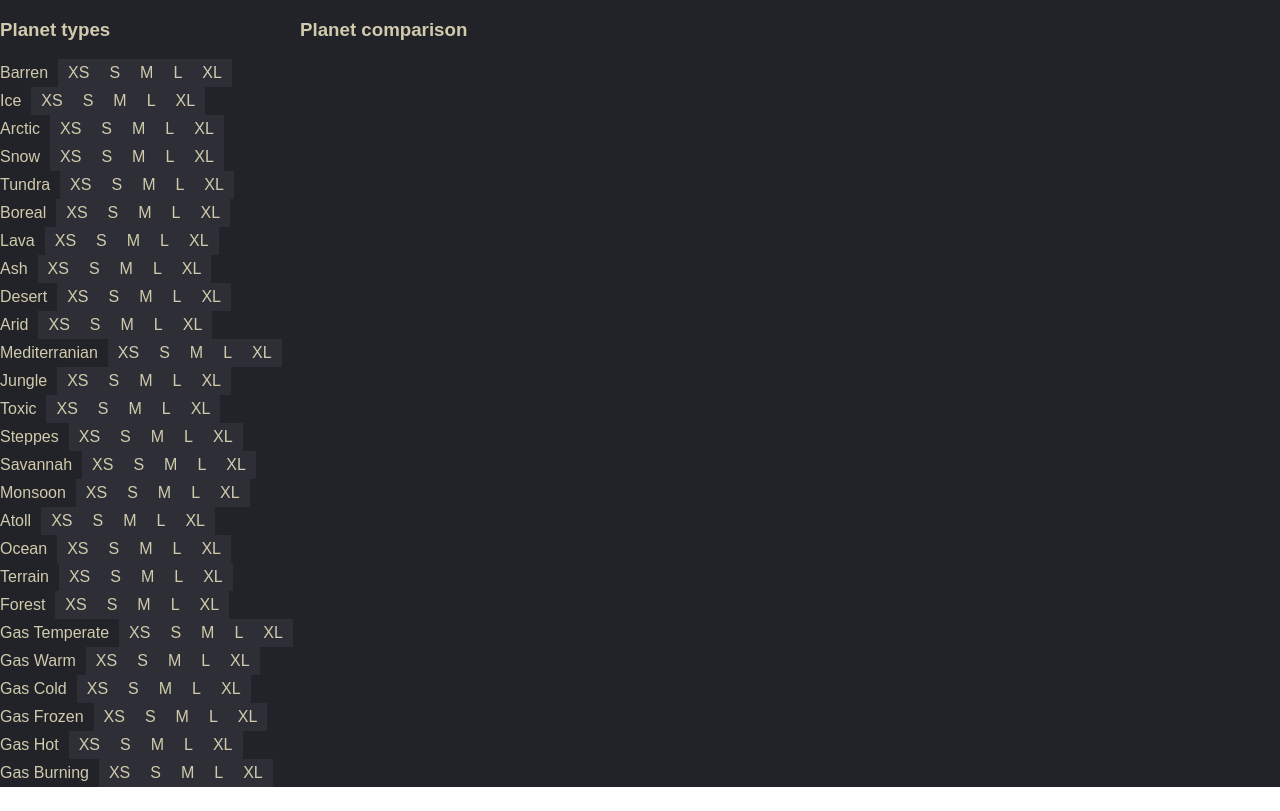
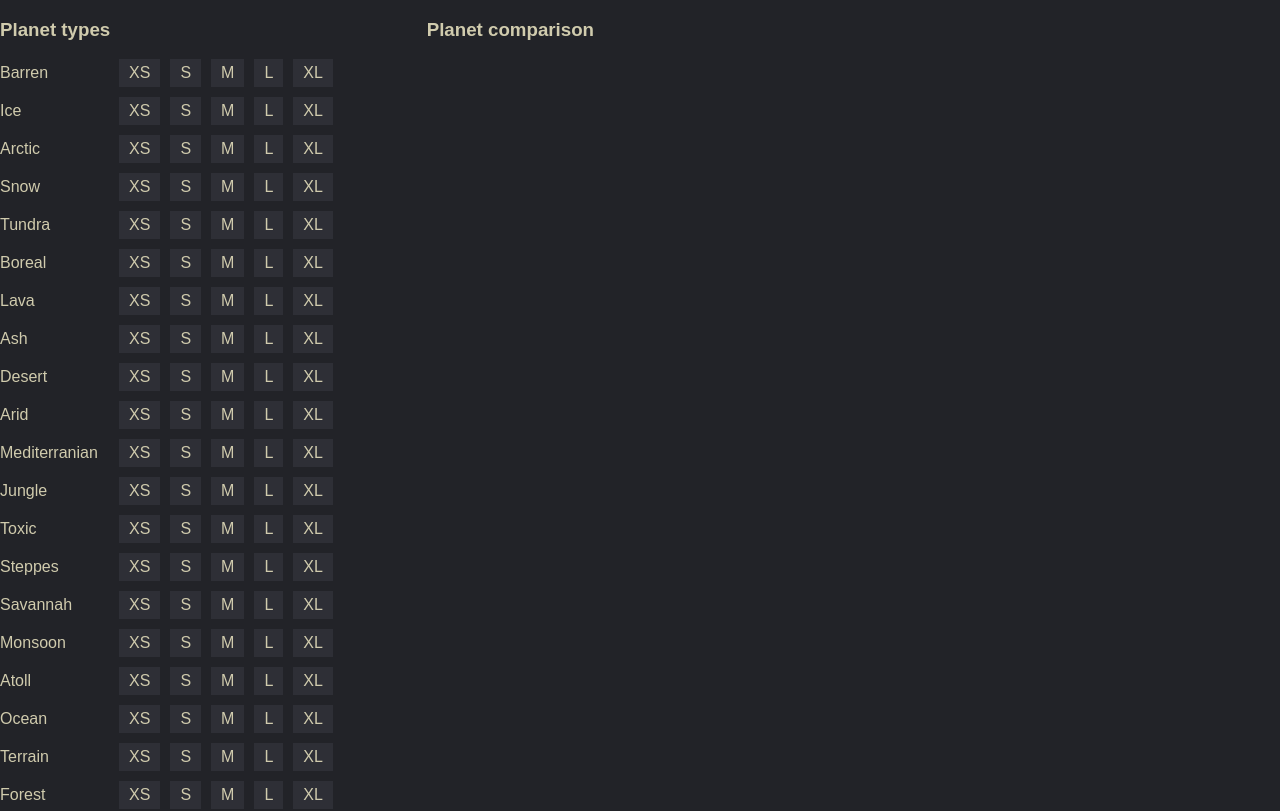
Before and after one commit to EvGamer/es2planet_comparator, a SvelteKit app: page / in a window 1280 px wide. Shown: the top 811 px of the page. Built offline with nearby package versions, Linux system fonts and the light colour scheme.

Commit message:
Fix planet type selection

```diff
--- a/src/components/Button.svelte
+++ b/src/components/Button.svelte
@@ -2,7 +2,7 @@
   export let text = '';
 </script>
 
-<button class="button">
+<button class="button" on:click>
   {text}
 </button>
 
--- a/src/constants/planetSize.js
+++ b/src/constants/planetSize.js
@@ -1,7 +1,7 @@
 export const PlanetSize = {
-  tiny: "tiny",
-  small: "small",
-  medium: "medium",
-  large: "large",
-  huge: "huge",
+  tiny: "Tiny",
+  small: "Small",
+  medium: "Medium",
+  large: "Large",
+  huge: "Huge",
 }
--- a/src/routes/+page.svelte
+++ b/src/routes/+page.svelte
@@ -14,6 +14,8 @@
       ...comparedPlanets,
       { id: lastPlanetId++, type: planetType, size }
     ];
+
+    console.log(comparedPlanets);
   }
 
   const planetOptions = Object.entries(PLANET_STATS)
@@ -25,17 +27,18 @@
     { text: "M", size: PlanetSize.medium },
     { text: "L", size: PlanetSize.large },
     { text: "XL", size: PlanetSize.huge }
-  ]
+  ];
+
 </script>
 
 <div class="container">
   <aside class="planet-types">
     <h3>Planet types</h3>
+    <div class="list">
       {#each planetOptions as planet}
         <div
           key={planet.name}
           class="option"
-        on:click={() => addPlanet(planet)}
         >
           <div class="title">{planet.type}</div>
 
@@ -46,6 +49,7 @@
           </div>
         </div>
       {/each}
+    </div>
   </aside>
   <main>
     <h3>Planet comparison</h3>
@@ -78,19 +82,25 @@
     flex: 1;
   }
 
-  .planet-types {
-    max-width: 300px;
+  .planet-types .list{
+    display: grid;
+    grid-template-columns: repeat(2, max-content);
+    grid-gap: 10px;
   }
 
   .planet-types .option {
     width: 100%;
+    display: contents;
+    align-items: center;
+  }
+
+  .planet-types .option .sizes {
     display: flex;
-    align-items: center;
     gap: 10px;
   }
 
-  .planet-types .option .sizes {
-    gap: 10px;
+  .planet-types .option .title {
+    align-self: center;
   }
 
 </style>
```
Lines whose indentation alone changed are shown as unchanged.
